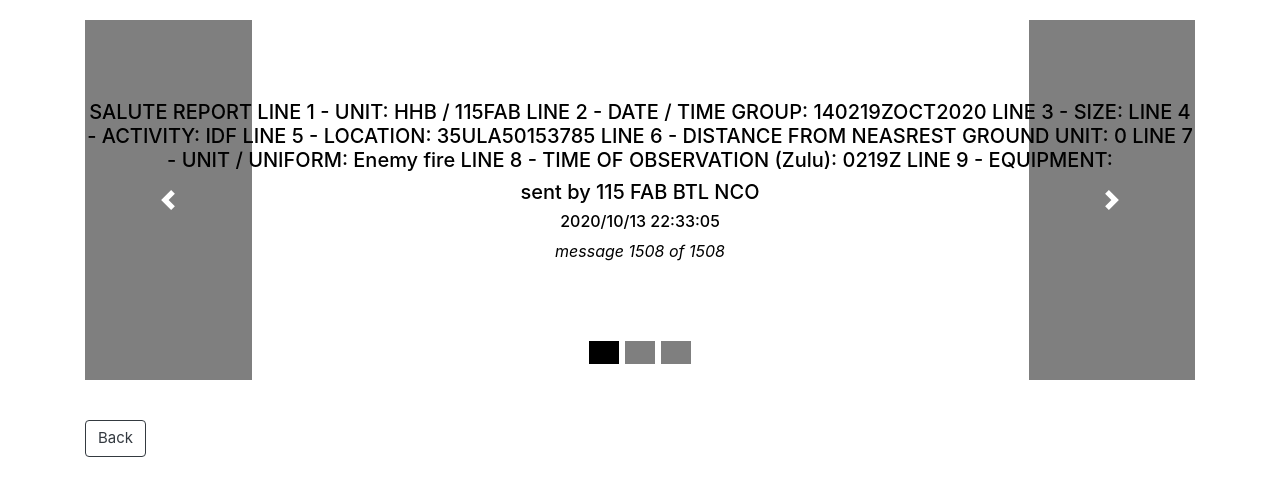
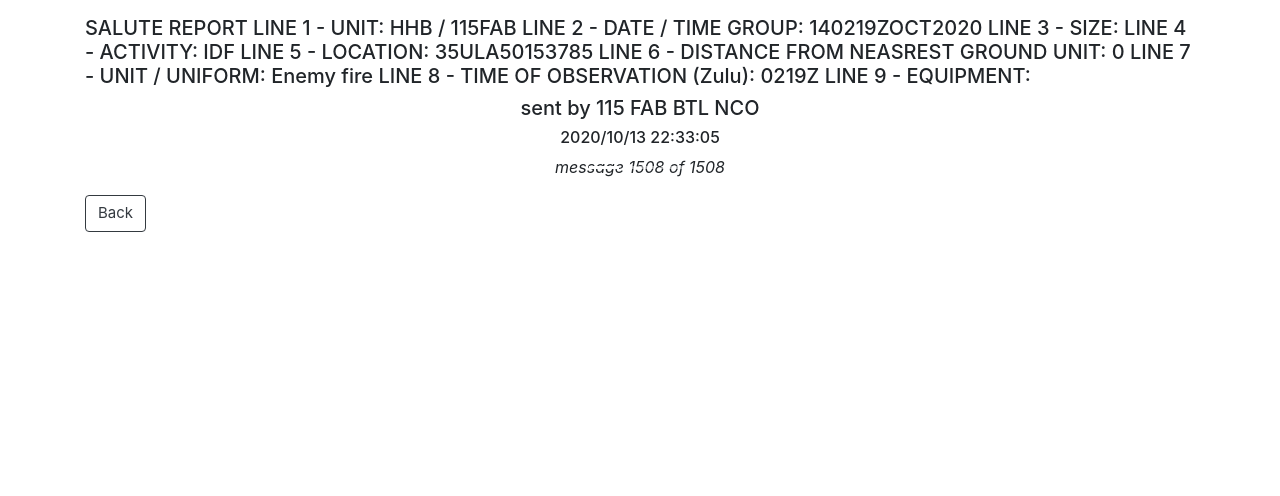
Before and after one commit to smedina17/EGN2, a Flask app: page /carousel in a window 1280 px wide. Shown: the top 496 px of the page. Run offline with Flask 2, Linux system fonts and the light colour scheme; some libraries are stand-ins or nearby versions.

Commit message:
Update carousel.html

```diff
--- a/templates/carousel.html
+++ b/templates/carousel.html
@@ -7,6 +7,8 @@
         <title>US ARMY Messages</title>
         <link rel="stylesheet" href="https://stackpath.bootstrapcdn.com/bootstrap/4.5.2/css/bootstrap.min.css">
         <link rel="stylesheet" href="https://maxcdn.bootstrapcdn.com/font-awesome/4.7.0/css/font-awesome.min.css">
+        <link rel="stylesheet" href="{{ url_for('static', filename='carousel.css') }}">
+
         <script src="https://code.jquery.com/jquery-3.5.1.min.js"></script>
         <script src="https://cdn.jsdelivr.net/npm/popper.js@1.16.1/dist/umd/popper.min.js"></script>
         <script src="https://stackpath.bootstrapcdn.com/bootstrap/4.5.2/js/bootstrap.min.js"></script>
@@ -80,32 +82,5 @@
             </form>
          </div>
          </body>
-         <style>
-            button {
-                margin-top: 2.5rem;
-                background-color:#ffcc01;
-                color: white;
 
-            }
-             body {
-                 color: black;
-             }
-            .stacks {
-                margin-top: 2.5rem;
-            }
-            .carousel{
-                background: rgba(221, 225, 228, 0);
-                margin-top: 20px;
-
-            }
-            .carousel-item{
-                margin-top: 5rem;
-                text-align: center;
-                min-height: 280px; /* Prevent carousel from being distorted if for some reason image doesn't load */
-            }
-            .carousel-indicators li, .carousel a{
-                cursor: pointer;
-                background: black;
-            }
-            </style>
 </html>
```
